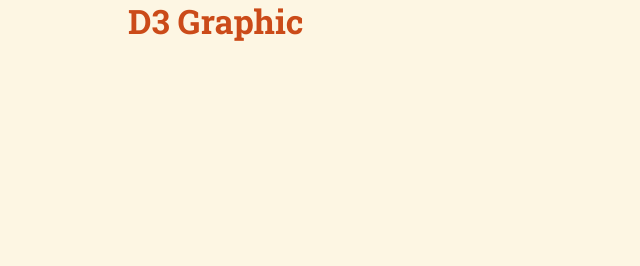
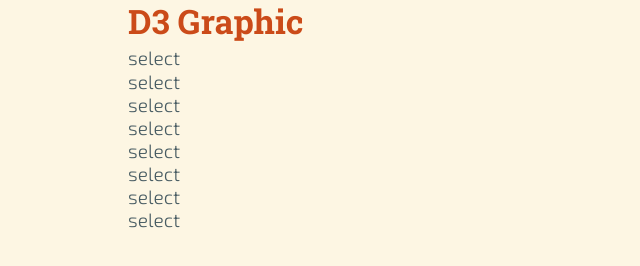
Before and after one commit to VladimirAus/Lynda-D3JS, a plain HTML site: page index.html in a window 1280 px wide. Shown: the whole page, without its empty margins (0-640 px from the left). Drawn offline with nearby package versions, Linux system fonts and the light colour scheme.

Commit message:
D3js: selectors

```diff
--- a/index.html
+++ b/index.html
@@ -4,11 +4,21 @@
 	<title>D3 Graphic</title>
 	<link rel="stylesheet" type="text/css" href="_/base.css">
 	<link rel="stylesheet" type="text/css" href="style.css">
+	<script src="http://d3js.org/d3.v3.min.js" charset="utf-8"></script>
 </head>
 <body>
 	<div class="container">
 		<h2>D3 Graphic</h2>
-		<section id="chart"></section>
+		<section id="chart">
+			<div class="item">Mick Jagger</div>
+			<div class="item">Keith Richards</div>
+			<div class="item">Charlie Watts</div>
+			<div class="item">Ronnie Wood</div>
+			<div class="item">Brian Jones</div>
+			<div class="item">Ian Stewart</div>
+			<div class="item">Bill Wyman</div>
+			<div class="item">Mick Taylor</div>
+		</section>
 	</div>
 	<script type="text/javascript" src=""></script>
 	<script type="text/javascript" src="script.js"></script>
--- a/script.js
+++ b/script.js
@@ -0,0 +1,2 @@
+d3.select('.item').text('select');
+d3.selectAll('.item').text('select');
```
